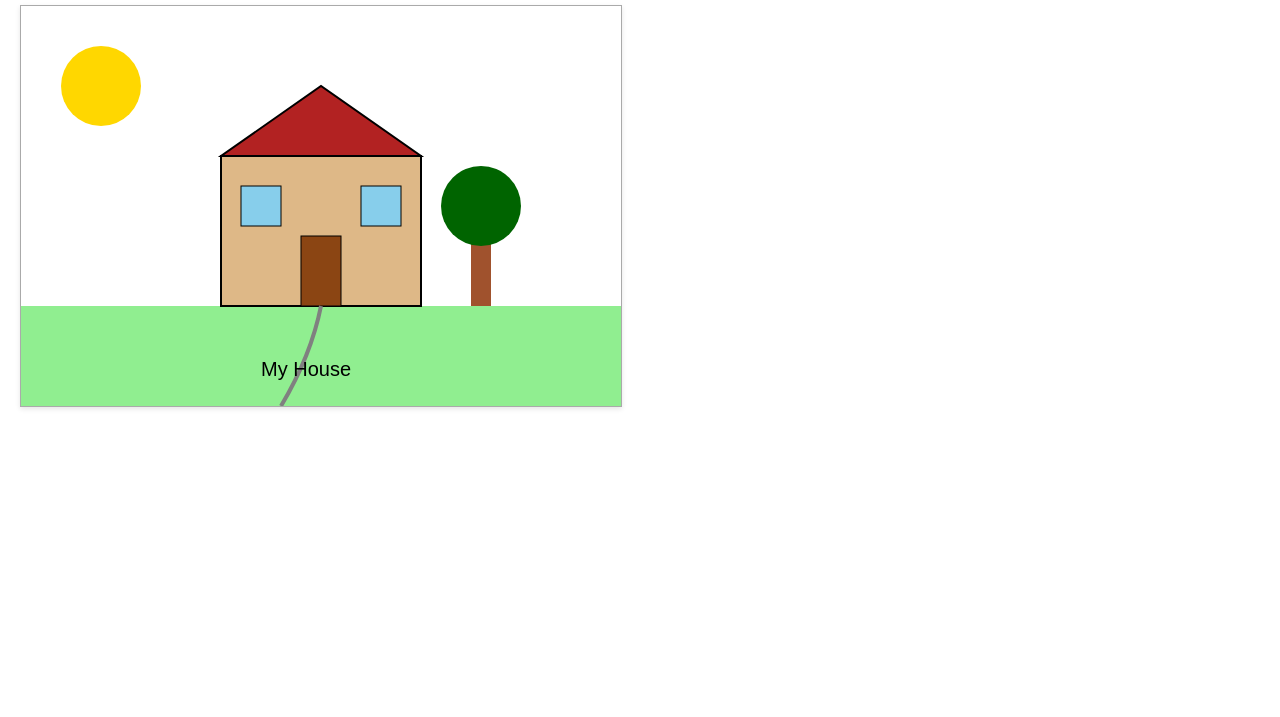
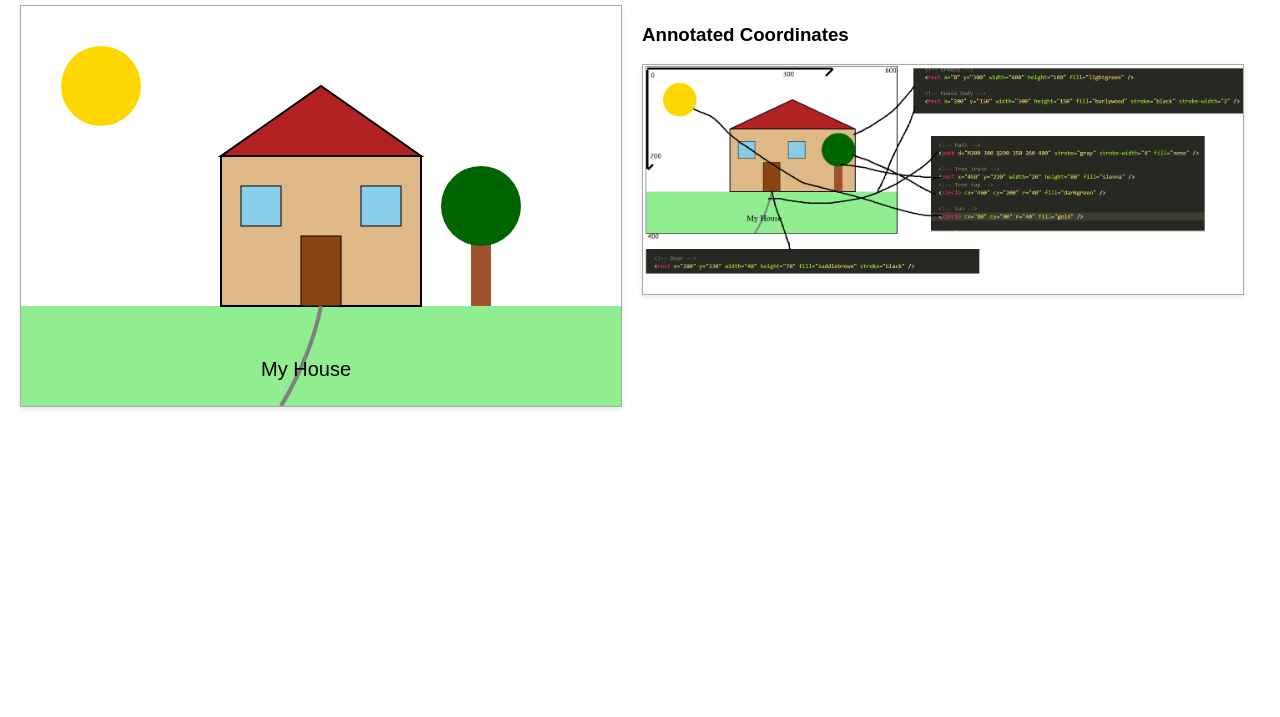
Before and after one commit to SimplyLMK/COS30045-Data-Visulisation_Clone, a plain HTML site: page index.html in a window 1280 px wide. Shown: the part 83-800 px from the top of the page. Drawn offline with Linux system fonts and the light colour scheme.

Commit message:
version with annotated img, step2

```diff
--- a/index.html
+++ b/index.html
@@ -55,11 +55,11 @@
 
     <!-- Step 2: Annotated version -->
     <div>
-      <!-- <h3>Annotated Coordinates</h3>
+      <h3>Annotated Coordinates</h3>
 
       <img src="image/annotated.png" alt="Annotated SVG example" width="600">
     </div>
-  </div> -->
+  </div>
 
   <!-- Step 3 -->
 
```
